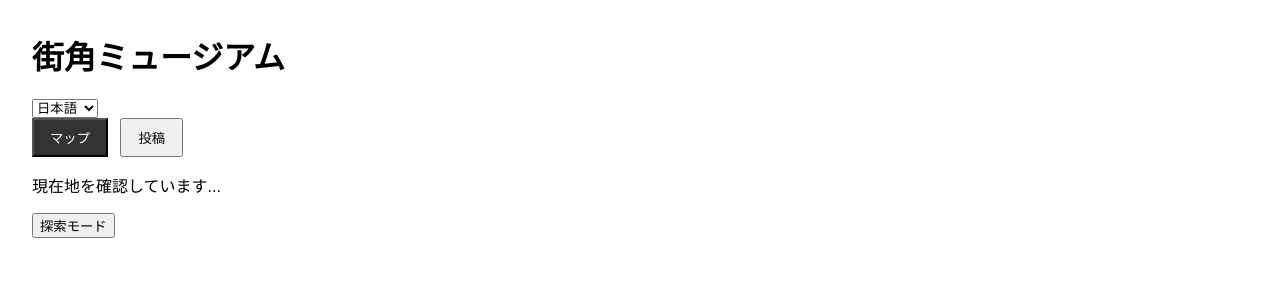
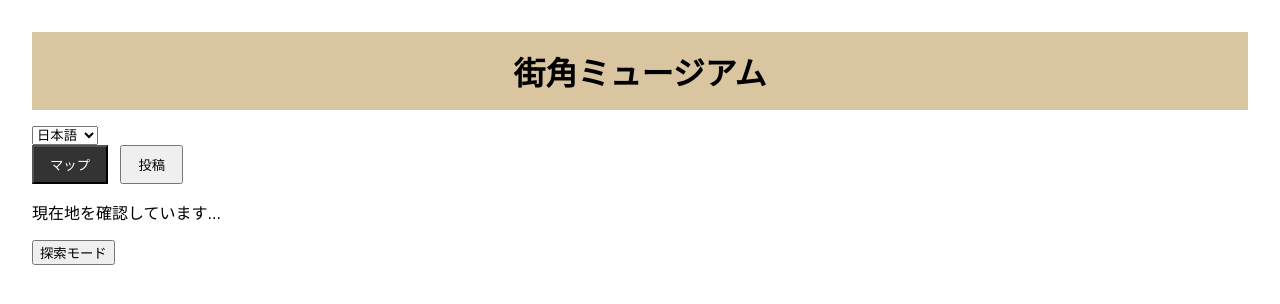
Before and after one commit to senamatsuda/Street-Museum, a website: page public/index.html in a window 1280 px wide. Drawn offline with nearby package versions, Linux system fonts and the light colour scheme.

Commit message:
style: add banner background for title

```diff
--- a/public/style.css
+++ b/public/style.css
@@ -1,6 +1,13 @@
 body {
   font-family: sans-serif;
   margin: 2rem;
+}
+
+#title {
+  background-color: #d9c6a0;
+  padding: 1rem;
+  margin: 0 0 1rem;
+  text-align: center;
 }
 
 .hidden {
```
